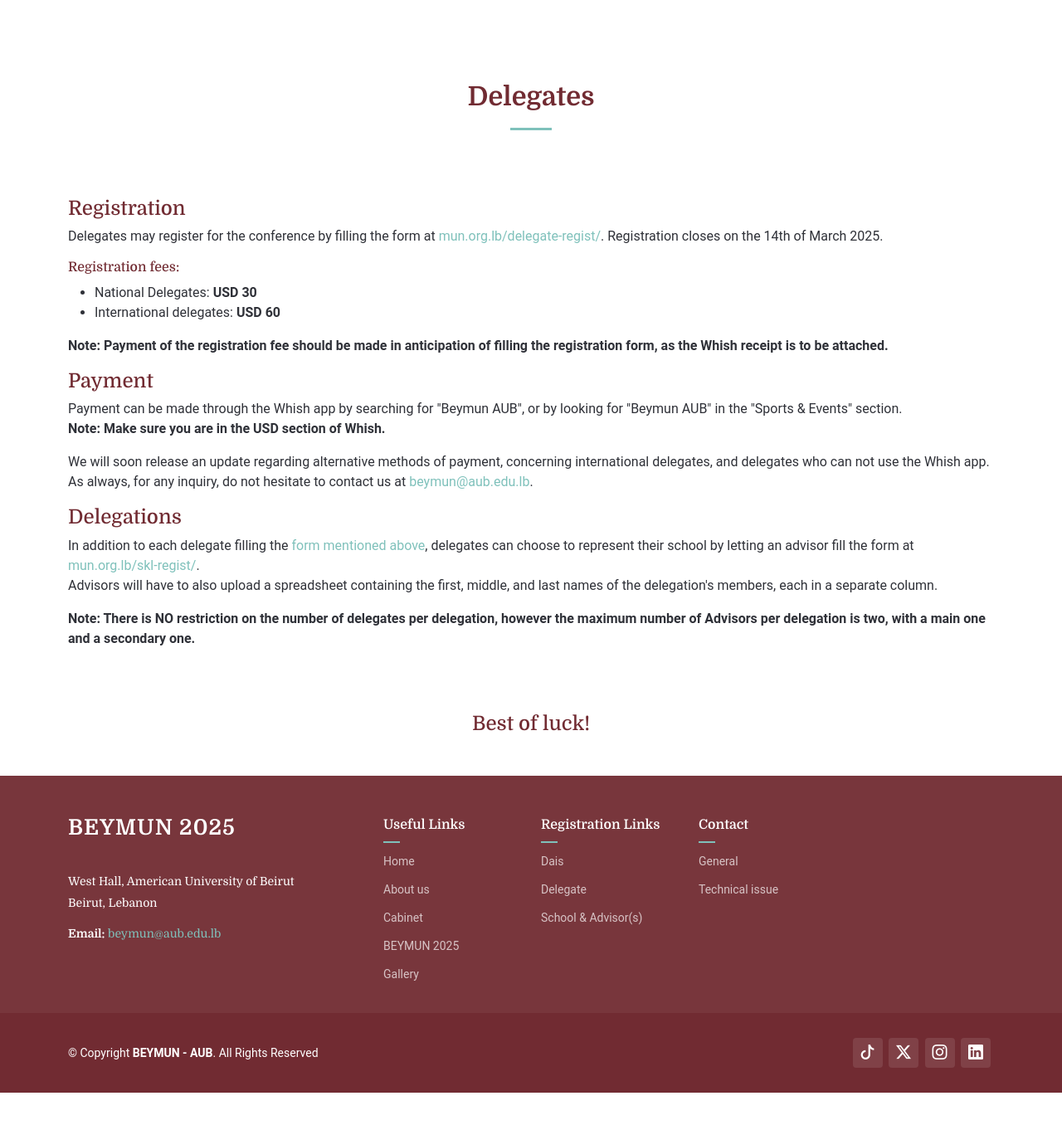
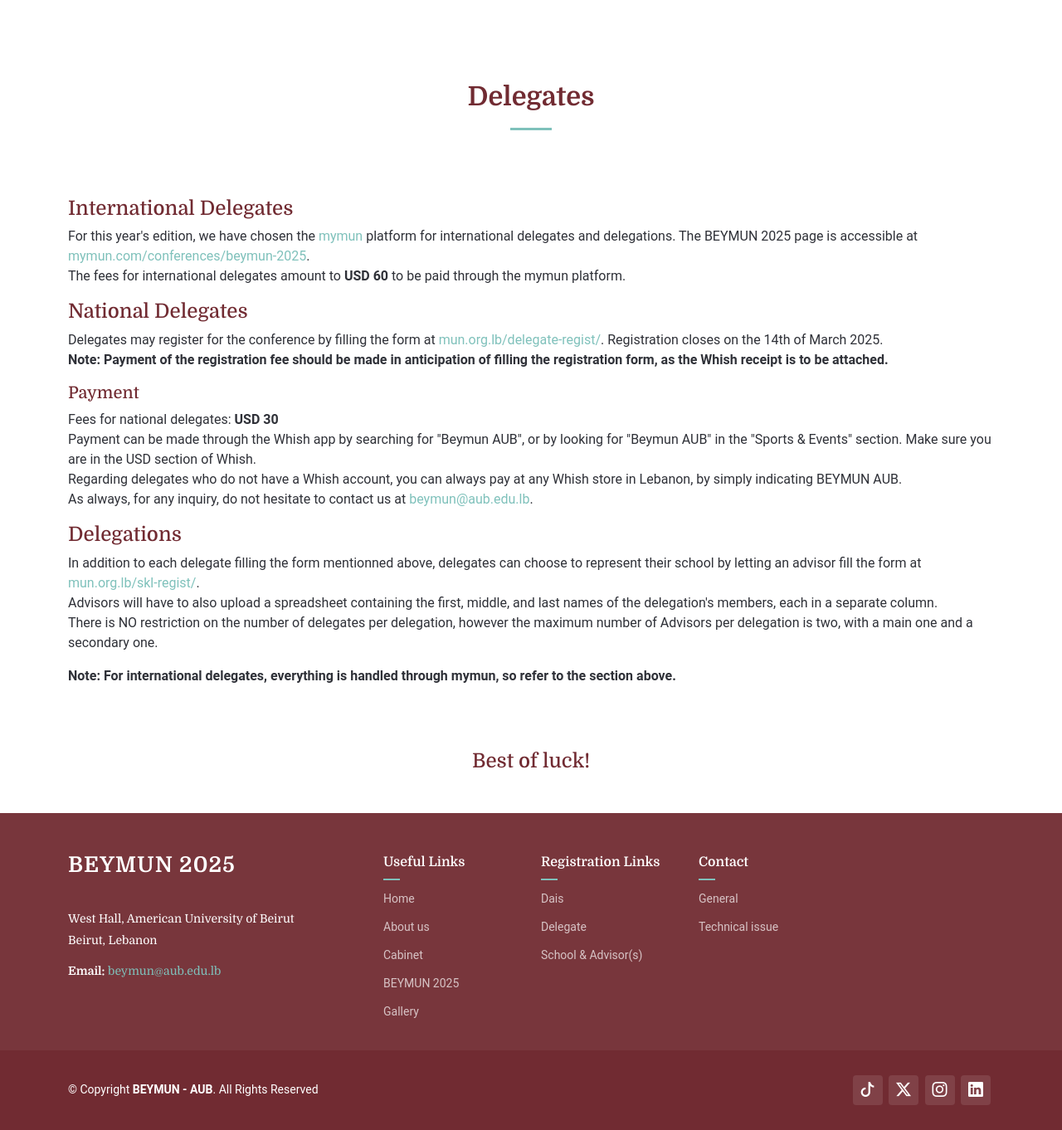
Before and after one commit to marczeenny/beymun, a Flask app: page /register/ in a window 1280 px wide. Shown: the part 919-2281 px from the top of the page at 83% size. Before the commit the page ends 2236 px from the top, so only its background shows below. Run offline with Flask 3, Linux system fonts and the light colour scheme; some libraries are stand-ins or nearby versions.

Commit message:
Updated registration page

```diff
--- a/app.py
+++ b/app.py
@@ -1,12 +1,19 @@
 from flask import Flask, render_template, redirect, url_for, request, send_from_directory
 from flask_compress import Compress
+import csv
 
 app = Flask(__name__, static_folder='static')
 Compress(app)
 
 @app.route('/')
 def home():
-    return render_template('index.html')
+    keys = ['id', 'q', 'a']
+    data_list = []
+    with open('data/faq.csv', newline='') as file:
+        reader = csv.reader(file)
+        for row in reader:
+            data_list.append(dict(zip(keys, row)))
+    return render_template('index.html', data_list=data_list)
 
 
 @app.route('/about-us/')
--- a/templates/beymun-2025.html
+++ b/templates/beymun-2025.html
@@ -1,5 +1,5 @@
 {% extends 'base.html' %}
-{% block title %}Meet the Cabinet!{% endblock %}
+{% block title %}BEYMUN 2025{% endblock %}
 {% block main %}
     <div class="page-title" data-aos="fade" style="background-image: url(../static/img/page-title-bg.webp);">
       <div class="container position-relative">
--- a/templates/register.html
+++ b/templates/register.html
@@ -44,26 +44,24 @@
       <!-- Section Title -->
       <div class="container section-title" data-aos="fade-up">
         <h2>Delegates</h2>
-{#        <p>Register now and take your seat at the debate!</p>#}
       </div><!-- End Section Title -->
 
       <div class="container" data-aos="fade-up">
-          <h4>Registration</h4>
-          <p>Delegates may register for the conference by filling the form at <a href="{{ url_for('delegate_regist') }}">mun.org.lb{{ url_for('delegate_regist') }}</a>. Registration closes on the 14th of March 2025.</p>
-          <h6>Registration fees:</h6>
-          <ul>
-              <li>National Delegates: <strong>USD 30</strong><br></li>
-              <li>International delegates: <strong>USD 60</strong></li>
-          </ul>
-          <p style="font-weight: 700">Note: Payment of the registration fee should be made in anticipation of filling the registration form, as the Whish receipt is to be attached.</p>
-          <h4>Payment</h4>
-              <p>Payment can be made through the Whish app by searching for "Beymun AUB", or by looking for "Beymun AUB" in the "Sports & Events" section.<br>
-              <span style="font-weight: 700">Note: Make sure you are in the USD section of Whish.</span></p>
-              <p>We will soon release an update regarding alternative methods of payment, concerning international delegates, and delegates who can not use the Whish app.<br>As always, for any inquiry, do not hesitate to contact us at <a href="mailto:beymun@aub.edu.lb">beymun@aub.edu.lb</a>.</p>
+          <h4>International Delegates</h4>
+          <p>For this year's edition, we have chosen the <a href="https://mymun.com">mymun</a> platform for international delegates and delegations. The BEYMUN 2025 page is accessible at <a href="https://mymun.com/conferences/beymun-2025" target="_blank">mymun.com/conferences/beymun-2025</a>.<br>
+          The fees for international delegates amount to <strong>USD 60</strong> to be paid through the mymun platform.</p>
+          <h4>National Delegates</h4>
+          <p>Delegates may register for the conference by filling the form at <a href="{{ url_for('delegate_regist') }}">mun.org.lb{{ url_for('delegate_regist') }}</a>. Registration closes on the 14th of March 2025.<br>
+          <span style="font-weight: 700">Note: Payment of the registration fee should be made in anticipation of filling the registration form, as the Whish receipt is to be attached.</span></p>
+          <h5>Payment</h5>
+          <p>Fees for national delegates: <strong>USD 30</strong><br>
+          Payment can be made through the Whish app by searching for "Beymun AUB", or by looking for "Beymun AUB" in the "Sports & Events" section. Make sure you are in the USD section of Whish.<br>
+          Regarding delegates who do not have a Whish account, you can always pay at any Whish store in Lebanon, by simply indicating BEYMUN AUB.<br>As always, for any inquiry, do not hesitate to contact us at <a href="mailto:beymun@aub.edu.lb">beymun@aub.edu.lb</a>.</p>
           <h4>Delegations</h4>
-            <p>In addition to each delegate filling the <a href="{{ url_for('delegate_regist') }}">form mentioned above</a>, delegates can choose to represent their school by letting an advisor fill the form at <a href="{{ url_for('skl_regist') }}">mun.org.lb{{ url_for('skl_regist') }}</a>.<br>
-            Advisors will have to also upload a spreadsheet containing the first, middle, and last names of the delegation's members, each in a separate column.</p>
-            <p style="font-weight: 700">Note: There is NO restriction on the number of delegates per delegation, however the maximum number of Advisors per delegation is two, with a main one and a secondary one.</p>
+            <p>In addition to each delegate filling the form mentionned above, delegates can choose to represent their school by letting an advisor fill the form at <a href="{{ url_for('skl_regist') }}">mun.org.lb{{ url_for('skl_regist') }}</a>.<br>
+            Advisors will have to also upload a spreadsheet containing the first, middle, and last names of the delegation's members, each in a separate column.<br>
+            There is NO restriction on the number of delegates per delegation, however the maximum number of Advisors per delegation is two, with a main one and a secondary one.</p>
+            <p style="font-weight: 700">Note: For international delegates, everything is handled through mymun, so refer to the section above.</p>
       </div>
     </section>
     <h4 class="sub-heading text-center mb-5">Best of luck!</h4>
```
Also changed, not shown: data/faq.csv (added, +8 -0 lines), templates/index.html (+9 -73 lines).
